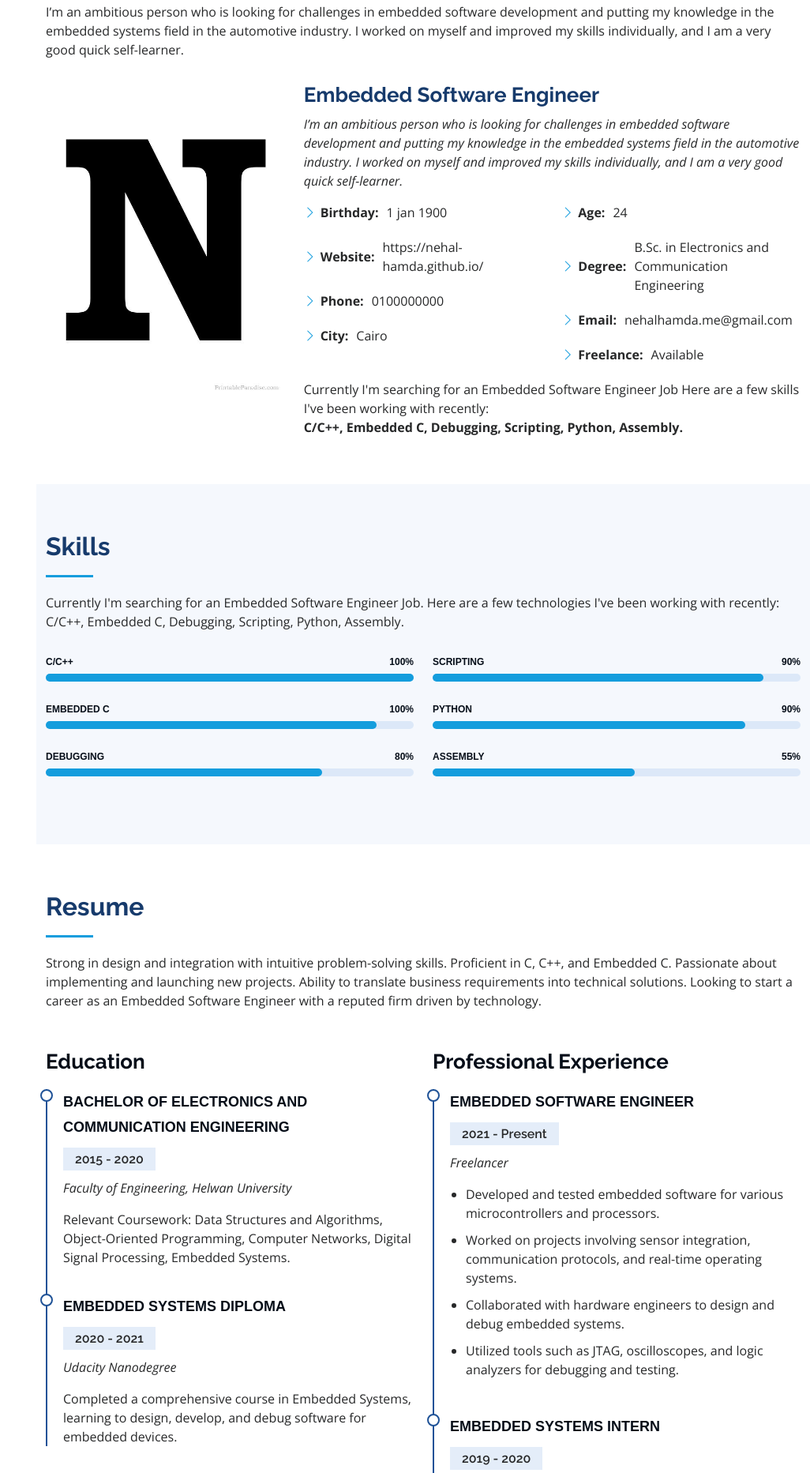
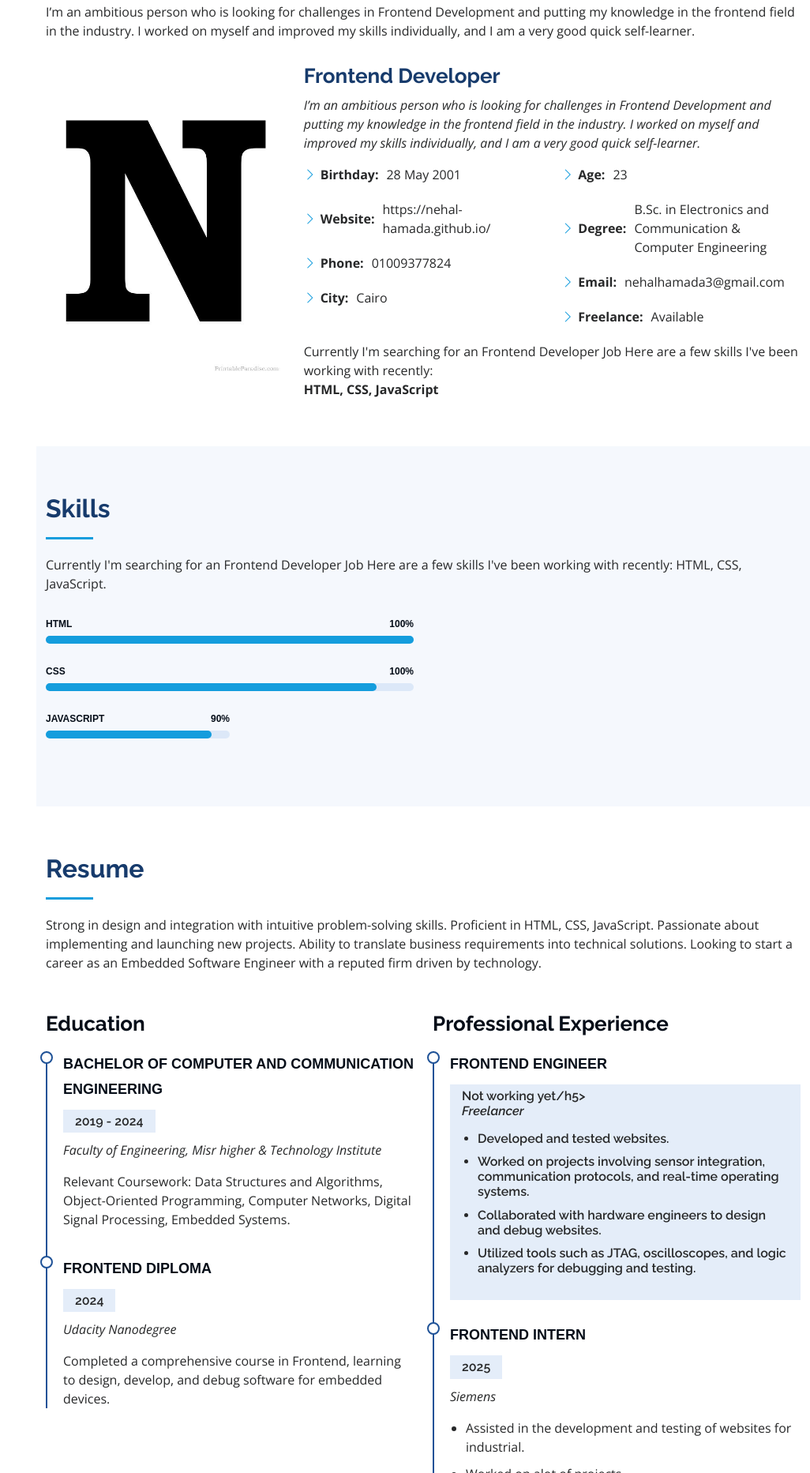
Before and after one commit to NehalHamada/NehalHamada.github.io, a plain HTML site: page index.html in a window 1280 px wide. Shown: the part 935-2800 px from the top of the page at 79% size, without its empty margins (254-1280 px from the left). Drawn offline with nearby package versions, Linux system fonts and the light colour scheme; a script that the page names is missing.

Commit message:
Add files via upload

```diff
--- a/index.html
+++ b/index.html
@@ -5,7 +5,7 @@
   <meta charset="utf-8">
   <meta content="width=device-width, initial-scale=1.0" name="viewport">
 
-  <title>Nehal Hamda iportfolio</title>
+  <title>Nehal Hamada portfolio</title>
   <meta content="" name="description">
   <meta content="" name="keywords">
 
@@ -41,13 +41,13 @@
 
       <div class="profile">
         <img src="assets/img/PP.jpg" alt="" class="img-fluid rounded-circle">
-        <h1 class="text-light"><a href="index.html">Nehal Hamda</a></h1>
+        <h1 class="text-light"><a href="index.html">Nehal Hamada</a></h1>
         <div class="social-links mt-3 text-center">
-          <a href="https://twitter.com/_Nehal_Hamda_" target="_blank" class="twitter"><i class="bx bxl-twitter"></i></a>
-          <a href="https://www.facebook.com/nehalhamda.me" target="_blank" class="facebook"><i class="bx bxl-facebook"></i></a>
-          <a href="https://www.instagram.com/_nehal_hamda_/" target="_blank" class="instagram"><i class="bx bxl-instagram"></i></a>
-          <a href="https://secure.skype.com/portal/overview" target="_blank" class="google-plus"><i class="bx bxl-skype"></i></a>
-          <a href="https://www.linkedin.com/in/Nehal-Hamda/" target="_blank" class="linkedin"><i class="bx bxl-linkedin"></i></a>
+          <a href="https://x.com/nehalhamada4?s=21" target="_blank" class="twitter"><i class="bx bxl-twitter"></i></a>
+          <a href="https://www.facebook.com/hamada.nehal.1?mibextid=kFxxJD" target="_blank" class="facebook"><i class="bx bxl-facebook"></i></a>
+          <a href="https://www.instagram.com/nehalhamada23?igsh=MWI1YWRlbG90ZWx6ag==" target="_blank" class="instagram"><i class="bx bxl-instagram"></i></a>
+          <!-- <a href="https://secure.skype.com/portal/overview" target="_blank" class="google-plus"><i class="bx bxl-skype"></i></a> -->
+          <a href="www.linkedin.com/in/nehal-hamada-4a85a7239" target="_blank" class="linkedin"><i class="bx bxl-linkedin"></i></a>
         </div>
       </div>
       <nav id="navbar" class="nav-menu navbar">
@@ -67,8 +67,8 @@
   <!-- ======= Hero Section ======= -->
   <section id="hero" class="d-flex flex-column justify-content-center align-items-center">
     <div class="hero-container" data-aos="fade-in">
-      <h1>Nehal Hamda</h1>
-      <p>I'm <span class="typed" data-typed-items="Embedded Software Engineer, Hardware Designer, Freelancer, Trader"></span></p>
+      <h1>Nehal Hamada</h1>
+      <p>I'm <span class="typed" data-typed-items="Frontend Developer, Freelancer"></span></p>
     </div>
   </section><!-- End Hero -->
 
@@ -80,8 +80,8 @@
 
         <div class="section-title">
           <h2>About</h2>
-          <p>I’m an ambitious person who is looking for challenges in embedded software development and putting
-              my knowledge in the embedded systems field in the automotive industry. I worked on myself and
+          <p>I’m an ambitious person who is looking for challenges in Frontend Development and putting
+              my knowledge in the frontend field in the industry. I worked on myself and
               improved my skills individually, and I am a very good quick self-learner.</p>
         </div>
 
@@ -90,35 +90,35 @@
             <img src="assets/img/PP.jpeg" class="img-fluid" alt="">
           </div>
           <div class="col-lg-8 pt-4 pt-lg-0 content" data-aos="fade-left">
-            <h3>Embedded Software Engineer</h3>
+            <h3>Frontend Developer</h3>
             <p class="fst-italic">
-              I’m an ambitious person who is looking for challenges in embedded software development and putting
-              my knowledge in the embedded systems field in the automotive industry. I worked on myself and
+              I’m an ambitious person who is looking for challenges in Frontend Development and putting
+              my knowledge in the frontend field in the industry. I worked on myself and
               improved my skills individually, and I am a very good quick self-learner.
             </p>
             <div class="row">
               <div class="col-lg-6">
                 <ul>
-                  <li><i class="bi bi-chevron-right"></i> <strong>Birthday:</strong> <span>1 jan 1900</span></li>
-                  <li><i class="bi bi-chevron-right"></i> <strong>Website:</strong> <span>https://nehal-hamda.github.io/</span></li>
-                  <li><i class="bi bi-chevron-right"></i> <strong>Phone:</strong> <span>0100000000</span></li>
+                  <li><i class="bi bi-chevron-right"></i> <strong>Birthday:</strong> <span>28 May 2001</span></li>
+                  <li><i class="bi bi-chevron-right"></i> <strong>Website:</strong> <span>https://nehal-hamada.github.io/</span></li>
+                  <li><i class="bi bi-chevron-right"></i> <strong>Phone:</strong> <span>01009377824</span></li>
                   <li><i class="bi bi-chevron-right"></i> <strong>City:</strong> <span>Cairo</span></li>
                 </ul>
               </div>
               <div class="col-lg-6">
                 <ul>
-                  <li><i class="bi bi-chevron-right"></i> <strong>Age:</strong> <span>24</span></li>
-                  <li><i class="bi bi-chevron-right"></i> <strong>Degree:</strong> <span>B.Sc. in Electronics and Communication Engineering</span></li>
-                  <li><i class="bi bi-chevron-right"></i> <strong>Email:</strong> <span>nehalhamda.me@gmail.com</span>
+                  <li><i class="bi bi-chevron-right"></i> <strong>Age:</strong> <span>23</span></li>
+                  <li><i class="bi bi-chevron-right"></i> <strong>Degree:</strong> <span>B.Sc. in Electronics and Communication & Computer Engineering</span></li>
+                  <li><i class="bi bi-chevron-right"></i> <strong>Email:</strong> <span>nehalhamada3@gmail.com</span>
                   </li>
                   <li><i class="bi bi-chevron-right"></i> <strong>Freelance:</strong> <span>Available</span></li>
                 </ul>
               </div>
             </div>
             <p>
-              Currently I'm searching for an Embedded Software Engineer Job
+              Currently I'm searching for an Frontend Developer Job
               Here are a few skills I've been working with recently:<br>
-              <strong>C/C++, Embedded C, Debugging, Scripting, Python, Assembly.</strong>
+              <strong>HTML, CSS, JavaScript</strong>
             </p>
           </div>
         </div>
@@ -133,9 +133,9 @@
         <div class="section-title">
           <h2>Skills</h2>
           <p>
-            Currently I'm searching for an Embedded Software Engineer Job.
-            Here are a few technologies I've been working with recently:
-            C/C++, Embedded C, Debugging, Scripting, Python, Assembly.
+            Currently I'm searching for an Frontend Developer Job
+            Here are a few skills I've been working with recently:
+            HTML, CSS, JavaScript.
           </p>
         </div>
 
@@ -144,38 +144,37 @@
           <div class="col-lg-6" data-aos="fade-up">
 
             <div class="progress">
-              <span class="skill">C/C++ <i class="val">100%</i></span>
+              <span class="skill">HTML <i class="val">100%</i></span>
               <div class="progress-bar-wrap">
                 <div class="progress-bar" role="progressbar" aria-valuenow="100" aria-valuemin="0" aria-valuemax="100"></div>
               </div>
             </div>
 
             <div class="progress">
-              <span class="skill">Embedded C <i class="val">100%</i></span>
+              <span class="skill">CSS <i class="val">100%</i></span>
               <div class="progress-bar-wrap">
                 <div class="progress-bar" role="progressbar" aria-valuenow="90" aria-valuemin="0" aria-valuemax="100"></div>
               </div>
             </div>
-
+<!--
             <div class="progress">
               <span class="skill">Debugging <i class="val">80%</i></span>
               <div class="progress-bar-wrap">
                 <div class="progress-bar" role="progressbar" aria-valuenow="75" aria-valuemin="0" aria-valuemax="100"></div>
               </div>
             </div>
-
-          </div>
+          </div> -->
 
           <div class="col-lg-6" data-aos="fade-up" data-aos-delay="100">
 
             <div class="progress">
-              <span class="skill">Scripting <i class="val">90%</i></span>
+              <span class="skill">JavaScript <i class="val">90%</i></span>
               <div class="progress-bar-wrap">
                 <div class="progress-bar" role="progressbar" aria-valuenow="90" aria-valuemin="0" aria-valuemax="100"></div>
               </div>
             </div>
 
-            <div class="progress">
+            <!-- <div class="progress">
               <span class="skill">Python <i class="val">90%</i></span>
               <div class="progress-bar-wrap">
                 <div class="progress-bar" role="progressbar" aria-valuenow="85" aria-valuemin="0" aria-valuemax="100"></div>
@@ -187,7 +186,7 @@
               <div class="progress-bar-wrap">
                 <div class="progress-bar" role="progressbar" aria-valuenow="55" aria-valuemin="0" aria-valuemax="100"></div>
               </div>
-            </div>
+            </div> -->
 
           </div>
 
@@ -202,7 +201,7 @@
 
         <div class="section-title">
           <h2>Resume</h2>
-          <p>Strong in design and integration with intuitive problem-solving skills. Proficient in C, C++, and Embedded C.
+          <p>Strong in design and integration with intuitive problem-solving skills. Proficient in HTML, CSS, JavaScript.
               Passionate about implementing and launching new projects. Ability to translate business requirements into
               technical solutions. Looking to start a career as an Embedded Software Engineer with a reputed firm driven
               by technology.</p>
@@ -212,41 +211,41 @@
           <div class="col-lg-6" data-aos="fade-up">
             <h3 class="resume-title">Education</h3>
             <div class="resume-item">
-              <h4>Bachelor of Electronics and Communication Engineering</h4>
-              <h5>2015 - 2020</h5>
-              <p><em>Faculty of Engineering, Helwan University</em></p>
+              <h4>Bachelor of Computer and Communication Engineering</h4>
+              <h5>2019 - 2024</h5>
+              <p><em>Faculty of Engineering, Misr higher & Technology Institute</em></p>
               <p>Relevant Coursework:
                 Data Structures and Algorithms, Object-Oriented Programming, Computer Networks, Digital Signal Processing, Embedded Systems.</p>
             </div>
             <div class="resume-item">
-              <h4>Embedded Systems Diploma</h4>
-              <h5>2020 - 2021</h5>
+              <h4>Frontend Diploma</h4>
+              <h5>2024</h5>
               <p><em>Udacity Nanodegree</em></p>
-              <p>Completed a comprehensive course in Embedded Systems, learning to design, develop, and debug software for
+              <p>Completed a comprehensive course in Frontend, learning to design, develop, and debug software for
                 embedded devices.</p>
             </div>
           </div>
           <div class="col-lg-6" data-aos="fade-up" data-aos-delay="100">
             <h3 class="resume-title">Professional Experience</h3>
             <div class="resume-item">
-              <h4>Embedded Software Engineer</h4>
-              <h5>2021 - Present</h5>
+              <h4>Frontend Engineer</h4>
+              <h5>Not working yet/h5>
               <p><em>Freelancer </em></p>
               <ul>
-                <li>Developed and tested embedded software for various microcontrollers and processors.</li>
+                <li>Developed and tested websites.</li>
                 <li>Worked on projects involving sensor integration, communication protocols, and real-time operating systems.</li>
-                <li>Collaborated with hardware engineers to design and debug embedded systems.</li>
+                <li>Collaborated with hardware engineers to design and debug websites.</li>
                 <li>Utilized tools such as JTAG, oscilloscopes, and logic analyzers for debugging and testing.</li>
               </ul>
             </div>
             <div class="resume-item">
-              <h4>Embedded Systems Intern</h4>
-              <h5>2019 - 2020</h5>
+              <h4>Frontend Intern</h4>
+              <h5>2025</h5>
               <p><em>Siemens</em></p>
               <ul>
-                <li>Assisted in the development and testing of embedded software for industrial automation systems.</li>
-                <li>Worked on integrating sensors and actuators with microcontrollers and PLCs.</li>
-                <li>Conducted research on new technologies and methodologies in embedded systems development.</li>
+                <li>Assisted in the development and testing of websites for industrial.</li>
+                <li>Worked on alot of projects.</li>
+                <li>Conducted research on new technologies and methodologies in websites development.</li>
               </ul>
             </div>
           </div>
@@ -277,13 +276,13 @@
               <div class="email">
                 <i class="bi bi-envelope"></i>
                 <h4>Email:</h4>
-                <p>nehalhamda.me@gmail.com</p>
+                <p>nehalhamada3@gmail.com</p>
               </div>
 
               <div class="phone">
                 <i class="bi bi-phone"></i>
                 <h4>Call:</h4>
-                <p>+010000000000</p>
+                <p>01009377824</p>
               </div>
 
               <iframe src="https://www.google.com/maps/embed?pb=!1m18!1m12!1m3!1d3451.680711652439!2d31.233431615114803!3d30.044419481878748!2m3!1f0!2f0!3f0!3m2!1i1024!2i768!4f13.1!3m3!1m2!1s0x145840c3a1d8f647%3A0x2f6f6b2bc60f7c56!2sCairo%2C%20Cairo%20Governorate!5e0!3m2!1sen!2seg!4v1624890439954!5m2!1sen!2seg" frameborder="0" style="border:0; width: 100%; height: 290px;" allowfullscreen></iframe>
@@ -331,7 +330,7 @@
   <footer id="footer">
     <div class="container">
       <div class="copyright">
-        &copy; Copyright <strong><span>Nehal Hamda</span></strong>. All Rights Reserved
+        &copy; Copyright <strong><span>Nehal Hamada</span></strong>. All Rights Reserved
       </div>
       <div class="credits">
         <!-- All the links in the footer should remain intact. -->
```
